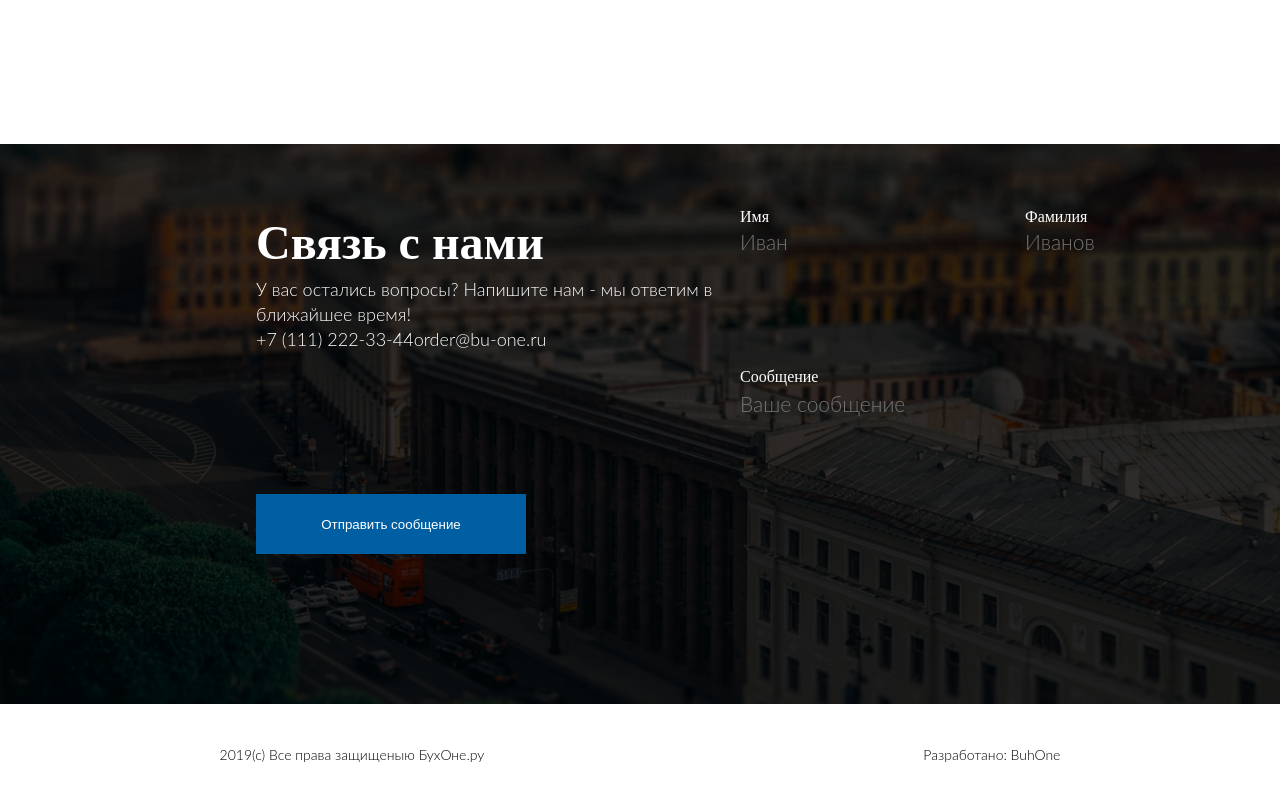
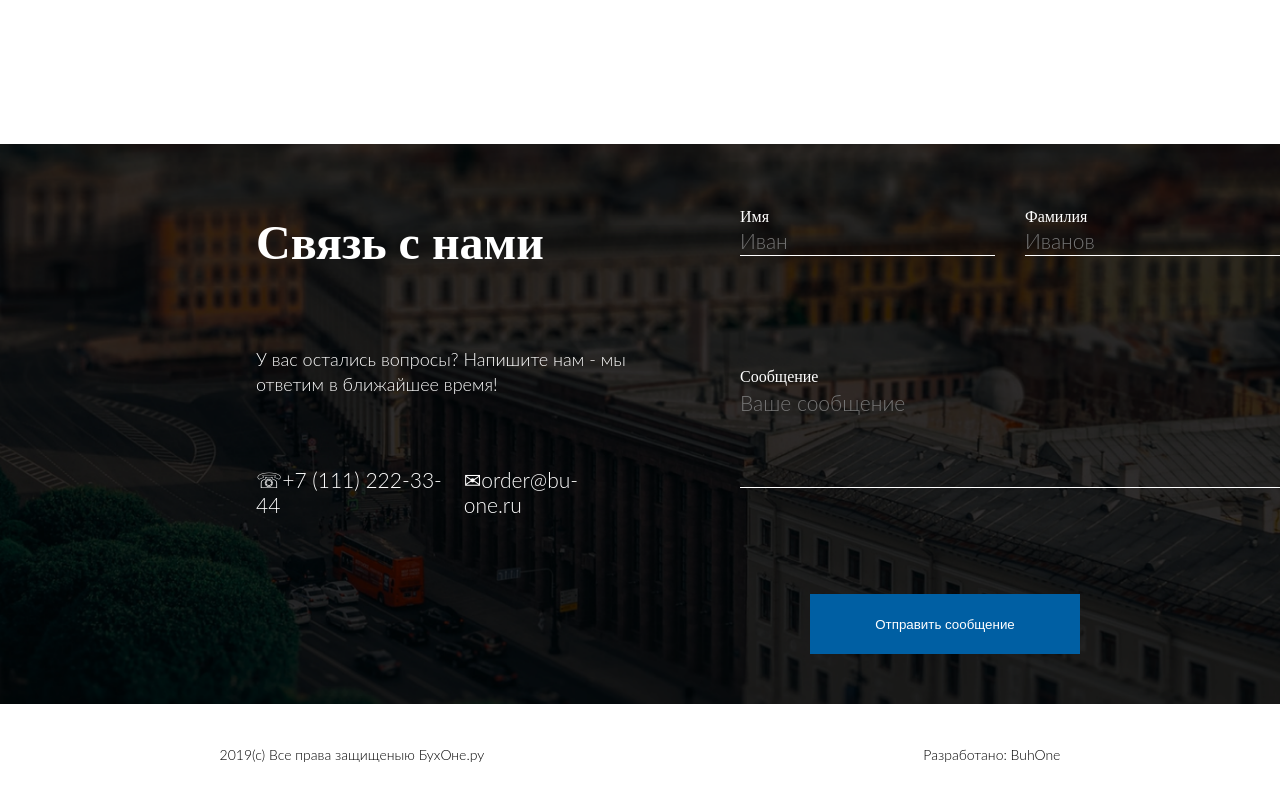
Before and after one commit to VladimirYablokov/BuhOne_project, a plain HTML site: page index.html in a window 1280 px wide. Shown: the part 3928-4728 px from the top of the page. Drawn offline with Linux system fonts and the light colour scheme.

Commit message:
add contactsin html

```diff
--- a/index.html
+++ b/index.html
@@ -147,7 +147,7 @@
 					</div>
 					<div class="textarea">
 						<label for="textarea">Сообщение</label>
-						<input type="textarea" placeholder="Ваше сообщение">
+						<textarea type="textarea" placeholder="Ваше сообщение"></textarea>
 					</div>
 					<button class="footer_btn">Отправить сообщение</button>
 				</form>
--- a/sass/_footer.sass
+++ b/sass/_footer.sass
@@ -11,11 +11,11 @@ footer
 		display: flex
 
 		.feedback_left_side
-
 			max-width: 50%
 			display: flex
 			flex-direction: column
 			color: white
+			padding-right: 10%
 
 			h2
 				font-family: 'Merriweather', serif
@@ -24,15 +24,38 @@ footer
 				font-size: 48px
 				line-height: 69px
 				color: #FFFFFF
-			p
-				font-family: 'Lato', serif
+				padding-bottom: 70px
+
+			>p
+				font-family: 'Lato', sans-serif
 				font-style: normal
 				font-weight: 300
 				font-size: 18px
 				line-height: 25px
+				padding-bottom: 70px
 
 			.contacts
 				display: flex
+				>p
+					font-family: 'Lato', sans-serif
+					font-style: normal
+					font-weight: 300
+					font-size: 21px
+					line-height: 25px
+					padding-bottom: 50px
+					padding-right:5%
+					&:before
+						content: '☏'
+				>p+p
+					font-family: 'Lato', sans-serif
+					font-style: normal
+					font-weight: 300
+					font-size: 21px
+					line-height: 25px
+					padding-bottom: 50px
+					&:before
+						content: '✉'
+
 
 		.feedback_right_side
 			display: flex
@@ -62,12 +85,7 @@ footer
 						font-weight: 300
 						font-size: 21px
 						line-height: 29px
-
-						&::after
-							content: ''
-							border-bottom: 1px solid #FFFFFF
-
-
+						border-bottom: 1px solid #FFFFFF
 
 				.form_lastname
 					display: flex
@@ -84,6 +102,7 @@ footer
 						font-weight: 300
 						font-size: 21px
 						line-height: 29px
+						border-bottom: 1px solid #FFFFFF
 
 
 
@@ -98,7 +117,7 @@ footer
 					label
 						height: 20px
 
-					input
+					textarea
 						background-color: transparent
 						color: white
 						outline: none
@@ -109,10 +128,12 @@ footer
 						font-weight: 300
 						font-size: 21px
 						line-height: 29px
-
-						&:after
-							content: ''
-							border-bottom: 10px solid #FFFFFF
+						border: none
+						border-bottom: 1px solid #FFFFFF
+						background-color: transparent
+						resize: none
+						width: 100%
+						height: 100px
 
 			.footer_btn
 				width: 270px
@@ -120,8 +141,8 @@ footer
 				background-color: #005FA3
 				color: white
 				position: absolute
-				left: 20%
-				top: 350px
+				right: 200px
+				top: 450px
 				cursor: pointer
 				outline: none
 				border: none
```
Also changed, not shown: style/style.css, 1 other file.
